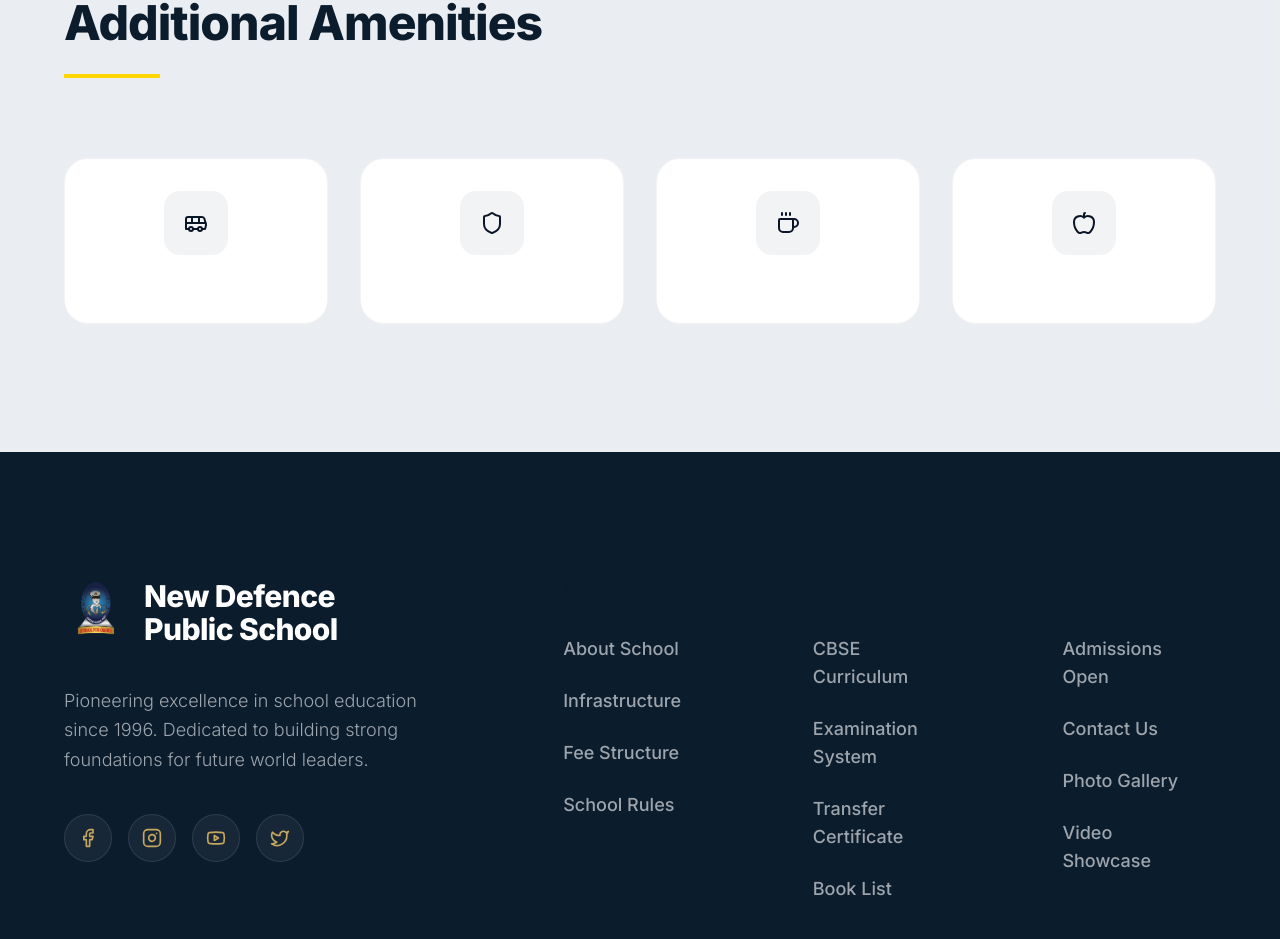
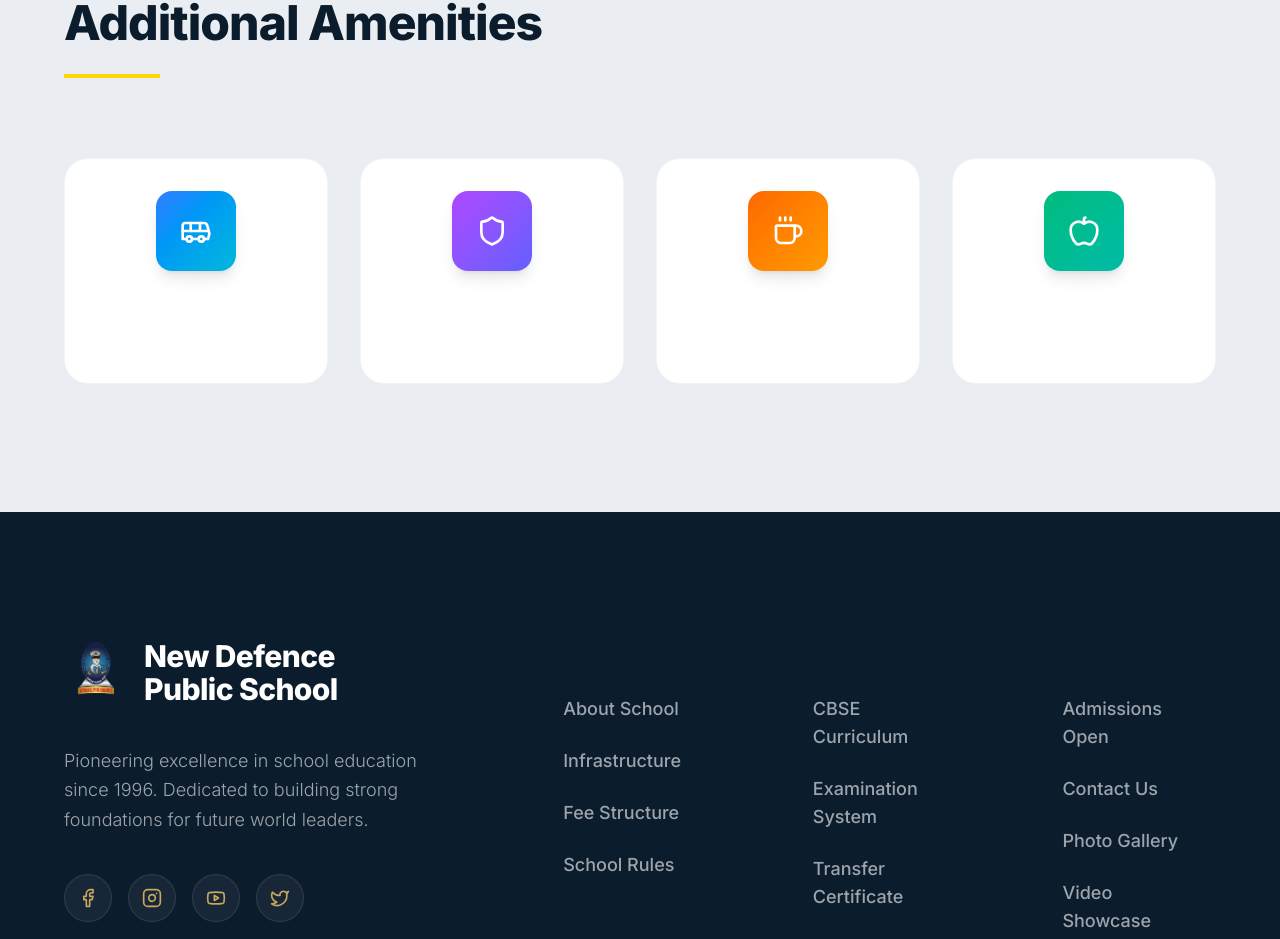
Before and after one commit to Sparsh-bit/New-Defence-Public-School, a Next.js app: page /about/infrastructure in a window 1280 px wide. Shown: the part 2381-3320 px from the top of the page. Built offline with nearby package versions, Linux system fonts and the light colour scheme; a web font is replaced by a local one; what lightswind would draw is missing.

Commit message:
Enhance visibility on Management/Exam pages and modernize Amenities UI

```diff
--- a/app/about/infrastructure/page.tsx
+++ b/app/about/infrastructure/page.tsx
@@ -90,20 +90,22 @@ export default function InfrastructurePage() {
                 <ContentSection alternate title="Additional Amenities" subtitle="COMPLETE CAMPUS">
                     <div className="grid grid-cols-2 md:grid-cols-4 gap-8">
                         {[
-                            { icon: <Bus />, label: "Transportation" },
-                            { icon: <Shield />, label: "CCTV Security" },
-                            { icon: <Coffee />, label: "Hygienic Cafeteria" },
-                            { icon: <Apple />, label: "Health Center" }
+                            { icon: <Bus size={32} />, label: "Transportation", gradient: "from-blue-500 to-cyan-500" },
+                            { icon: <Shield size={32} />, label: "CCTV Security", gradient: "from-purple-500 to-indigo-500" },
+                            { icon: <Coffee size={32} />, label: "Hygienic Cafeteria", gradient: "from-orange-500 to-amber-500" },
+                            { icon: <Apple size={32} />, label: "Health Center", gradient: "from-emerald-500 to-teal-500" }
                         ].map((item, idx) => (
                             <motion.div
                                 key={idx}
                                 whileHover={{ y: -10 }}
-                                className="bg-white p-8 rounded-3xl shadow-premium border border-[#0A1628]/5 flex flex-col items-center text-center transition-all duration-500"
+                                className="group relative overflow-hidden bg-white p-8 rounded-3xl shadow-premium border border-[#0A1628]/5 flex flex-col items-center text-center transition-all duration-500 hover:shadow-2xl"
                             >
-                                <div className="w-16 h-16 bg-[#0A1628]/5 rounded-2xl flex items-center justify-center text-[#0A1628] mb-4">
+                                <div className={`absolute inset-0 bg-gradient-to-br ${item.gradient} opacity-0 group-hover:opacity-10 transition-opacity duration-500`} />
+
+                                <div className={`w-20 h-20 rounded-2xl flex items-center justify-center text-white bg-gradient-to-br ${item.gradient} mb-6 shadow-lg transform group-hover:scale-110 transition-transform duration-500`}>
                                     {item.icon}
                                 </div>
-                                <span className="text-sm font-bold uppercase tracking-wider text-[#0A1628]">{item.label}</span>
+                                <span className="text-lg font-bold uppercase tracking-wider text-[#0A1628] group-hover:tracking-widest transition-all duration-300">{item.label}</span>
                             </motion.div>
                         ))}
                     </div>
--- a/app/about/management/page.tsx
+++ b/app/about/management/page.tsx
@@ -90,10 +90,10 @@ export default function ManagementPage() {
                                 <Clock size={24} />
                             </div>
                             <div>
-                                <h4 className="text-xl font-display font-medium text-[#0B1C2D] mb-2">Visiting Hours</h4>
-                                <p className="text-gray-500 text-sm leading-relaxed">
+                                <h4 className="text-xl font-display font-medium text-[#0A1628] mb-2">Visiting Hours</h4>
+                                <p className="text-slate-700 font-medium text-base leading-relaxed">
                                     Management is available for parents on all working days between <br />
-                                    <strong className="text-[#0B1C2D]">09:00 AM to 11:30 AM</strong>.
+                                    <strong className="text-[#0B1C2D] text-lg">09:00 AM to 11:30 AM</strong>.
                                 </p>
                             </div>
                         </div>
@@ -102,8 +102,8 @@ export default function ManagementPage() {
                                 <ShieldCheck size={24} />
                             </div>
                             <div>
-                                <h4 className="text-xl font-display font-medium text-[#0B1C2D] mb-2">Policy Matters</h4>
-                                <p className="text-gray-500 text-sm leading-relaxed">
+                                <h4 className="text-xl font-display font-medium text-[#0A1628] mb-2">Policy Matters</h4>
+                                <p className="text-slate-700 font-medium text-base leading-relaxed">
                                     For admissions, fee structure, and official board correspondence, please contact the administrative block during office hours.
                                 </p>
                             </div>
--- a/app/academics/examination/page.tsx
+++ b/app/academics/examination/page.tsx
@@ -55,18 +55,18 @@ export default function ExaminationPage() {
                         </div>
 
                         <div className="bg-[#0A1628] rounded-[64px] p-12 text-white flex flex-col justify-center">
-                            <BarChart className="w-20 h-20 text-[#FFD700] mb-8 opacity-40" />
+                            <BarChart className="w-20 h-20 text-[#FFD700] mb-8 opacity-100" />
                             <h4 className="text-4xl font-display font-black text-[#FFD700] mb-8 tracking-tight">Promotion Rules</h4>
-                            <div className="space-y-6 text-white font-light">
-                                <p className="flex gap-4">
-                                    <span className="text-[#FFD700] font-black">75%</span>
+                            <div className="space-y-6 text-gray-100 font-medium text-lg">
+                                <p className="flex gap-4 items-center">
+                                    <span className="text-[#FFD700] font-black text-2xl">75%</span>
                                     Attendance is mandatory for appearing in any examination.
                                 </p>
-                                <p className="flex gap-4">
-                                    <span className="text-[#FFD700] font-black">33%</span>
+                                <p className="flex gap-4 items-center">
+                                    <span className="text-[#FFD700] font-black text-2xl">33%</span>
                                     Minimum marks required in each subject for promotion to the next class.
                                 </p>
-                                <p className="italic">
+                                <p className="italic text-white/50 bg-white/5 p-4 rounded-xl border border-white/10">
                                     "Promotion depends on the student's performance throughout the year and not just on the final exams."
                                 </p>
                             </div>
```
